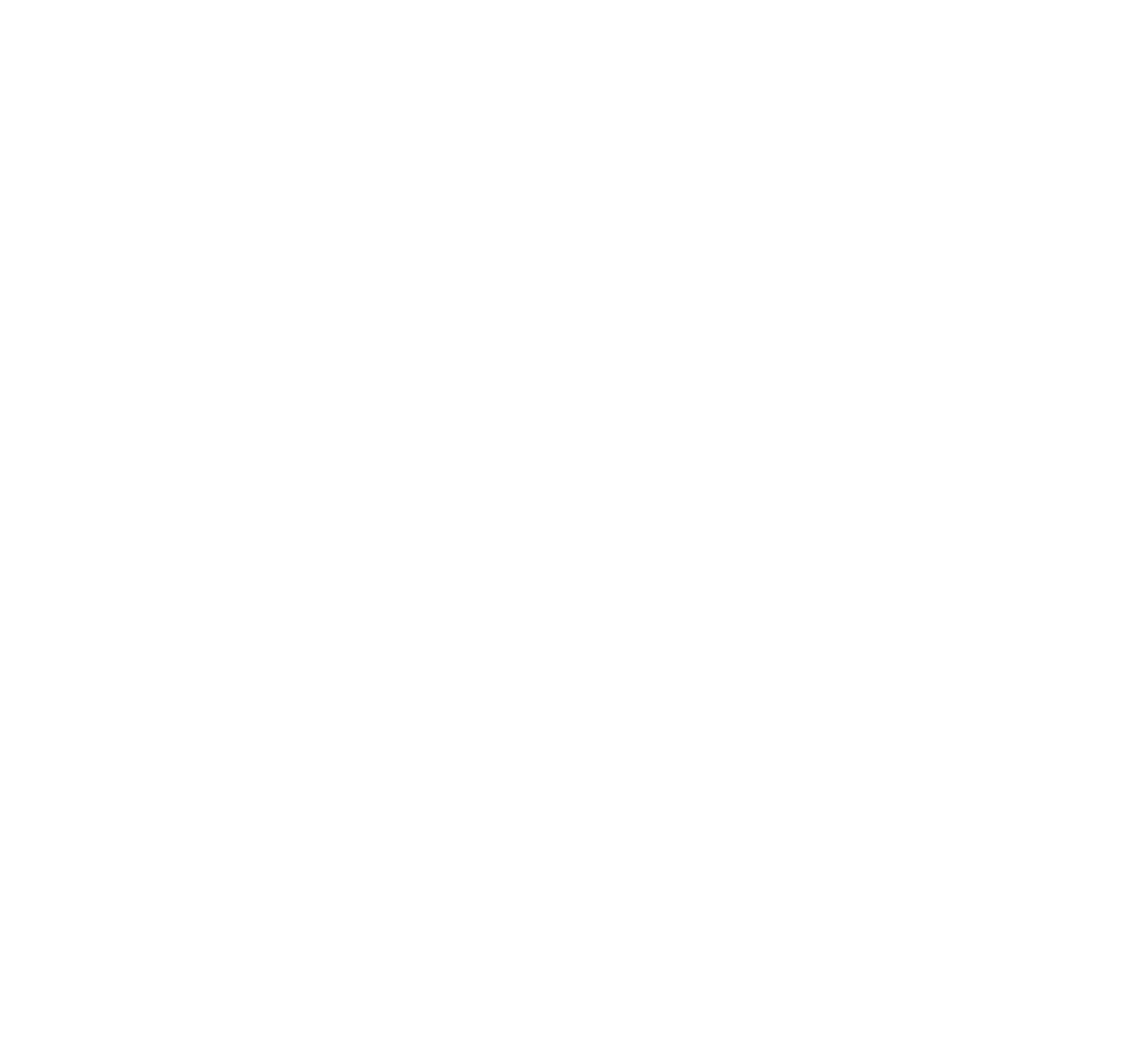
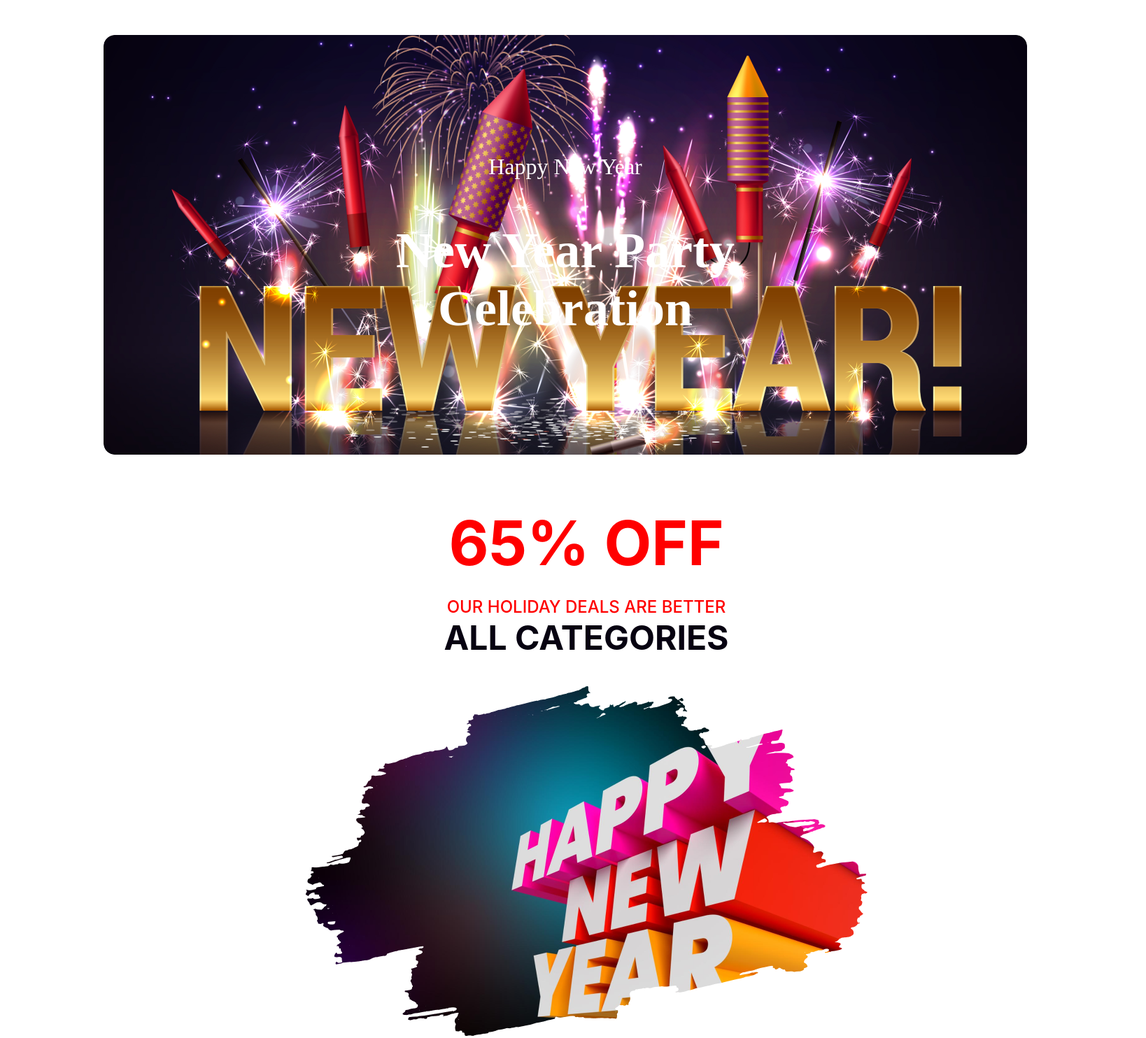
Before and after one commit to mozzammelrobi/assignment-practice, a plain HTML site: page index.html in a window 1280 px wide. Shown: the whole page at 70% size, 1638 px wide, since content can reach past the window. Before the commit the page ends 800 px from the top, so only its background shows below. Drawn offline with Linux system fonts and the light colour scheme.

Commit message:
banner and box one complete

```diff
--- a/index.html
+++ b/index.html
@@ -4,8 +4,30 @@
     <meta charset="UTF-8">
     <meta name="viewport" content="width=device-width, initial-scale=1.0">
     <title>assignment</title>
+    <link rel="stylesheet" href="styles/style.css">
 </head>
 <body>
+    <header>
+        <nav>
+
+            <div class="banner-text">
+              <div class="banner-title">
+                <h4 id="litle-title">Happy New Year</h4>
+                <h1 id="big-title">New Year Party <br> Celebration</h1>
+              </div>
+            </div>
+        </nav>
+    </header>
+
+    <main>
+        <section class="one">
+            <h1 id="head-one">65% OFF</h1>
+            <p id="holiday">OUR HOLIDAY DEALS ARE BETTER</p>
+            <h2 id="head-two">ALL CATEGORIES</h2>
+            <img src="imeges/New Year Photo.png" alt="">
+
+        </section>
+    </main>
 
 </body>
 </html>
--- a/styles/style.css
+++ b/styles/style.css
@@ -0,0 +1,70 @@
+/* nav or banner section */
+nav {
+    border-radius: 16px;
+    background: linear-gradient(180deg, #070211 0%, rgba(7, 2, 17, 0.00) 100%);
+    width: 1320px;
+    height: 600px;
+    flex-shrink: 0;
+    margin: 50px 140px;
+    background-image: url('../imeges/Banner\ Image.png');
+
+}
+
+/* banner styless */
+
+.banner-text {
+    color: #FFF;
+    text-align: center;
+
+}
+
+.banner-title {}
+
+#litle-title {
+
+    font-family: Merriweather;
+    font-size: 32px;
+    font-weight: 400;
+    padding-top: 170px;
+}
+
+#big-title {
+    font-family: Merriweather;
+    font-size: 72px;
+    font-weight: 900;
+    text-align: center;
+}
+
+/* section one styles */
+.one {
+    width: 1600px;
+    /* height: 7335px; */
+    background-color: #FFF;
+    text-align: center;
+    margin: 50px 300px 120px 30px;
+}
+
+#head-one {
+    color: #F00;
+    font-family: Inter;
+    font-size: 88px;
+    font-weight: 700;
+    margin-bottom: 0;
+}
+
+#holiday {
+    color: #F00;
+    font-family: Inter;
+    font-size: 24px;
+    font-weight: 500;
+    margin-bottom: 0;
+
+}
+
+#head-two {
+    color: #070211;
+    font-family: Inter;
+    font-size: 48px;
+    /* font-weight: 700; */
+    margin-top: 0;
+}
```
